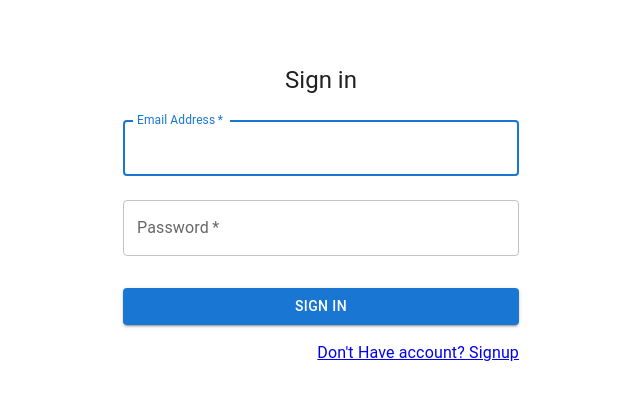
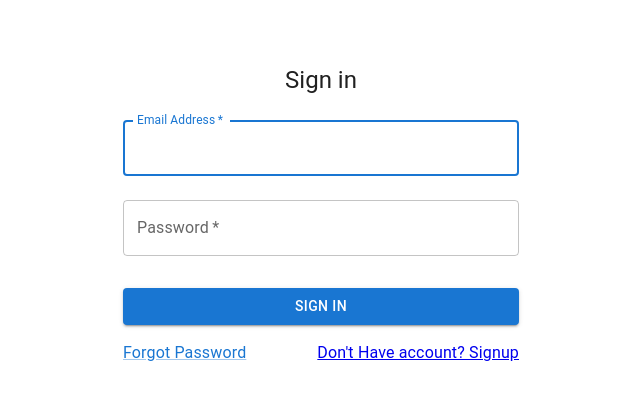
Before and after one commit to KrutikaGajjar/FirebaseTutorial, a React (Create React App) app: page /login in a window 1280 px wide. Shown: the top 400 px of the page, without its empty margins (319-959 px from the left). Built offline with nearby package versions, Linux system fonts and the light colour scheme.

Commit message:
Sign In functinality

```diff
--- /dev/null
+++ b/src/Components/Link/customLink.js
@@ -0,0 +1,8 @@
+import { Link } from '@mui/material'
+import React from 'react'
+
+export default function CustomLink({handleLink,message}) {
+  return (
+   <Link onClick={handleLink} href='#'>{message}</Link>
+  )
+}
--- a/src/Container/Login/login.js
+++ b/src/Container/Login/login.js
@@ -1,4 +1,4 @@
-import React from 'react'
+import React, { useState,useRef } from 'react'
 import Button from '@mui/material/Button';
 import CssBaseline from '@mui/material/CssBaseline';
 import TextField from '@mui/material/TextField';
@@ -8,18 +8,57 @@ import Typography from '@mui/material/Typography';
 import Container from '@mui/material/Container';
 import { createTheme, ThemeProvider } from '@mui/material/styles';
 import { Link } from 'react-router-dom';
+import { useNavigate } from 'react-router'
+import AlertBox from '../../Components/Alert/alert';
+import { sendPasswordResetEmail, signInWithEmailAndPassword } from 'firebase/auth';
+import { auth } from '../../firebase';
+import CustomLink from '../../Components/Link/customLink';
 
 const theme = createTheme();
 export default function Login() {
 
+  const [userInfo, setUserInfo] = useState({ email: '', password: '' });
+  const [alert, setAlert] = useState({visible:false, severity:'', message:''});
+  const router = useNavigate();
+  const timerRef = useRef(null);
+
 const handleSubmit = (event) => {
     event.preventDefault();
+  signInWithEmailAndPassword(auth, userInfo.email, userInfo.password)
+    .then(userInformation => {
+      console.log(userInformation);
+      router('/')
+    })
+    .catch(error => {
+    setAlert({ visible:true,severity:'error',message:error.message})
+        console.log(error.code);
+        timerRef.current= setTimeout(() => {
+          setAlert({ visible:false,severity:'',message:''})
+        },2000)
+  })
+};
 
- };
+  const handlePassword = () => {
+    sendPasswordResetEmail(auth, userInfo.email)
+      .then(() => {
+        setAlert({ visible: true, severity: 'success', message: 'Email Sent Successfully' })
+         timerRef.current= setTimeout(() => {
+          setAlert({ visible:false,severity:'',message:''})
+        },2000)
+      })
+      .catch(error => {
+      setAlert({ visible:true,severity:'error',message:error.message})
+        console.log(error.code);
+        timerRef.current= setTimeout(() => {
+          setAlert({ visible:false,severity:'',message:''})
+        },2000)
+    })
+  }
 
   return (
     <ThemeProvider theme={theme}>
       <Container component="main" maxWidth="xs">
+        <AlertBox visible={alert.visible} severity={alert.severity} message={alert.message}/>
         <CssBaseline />
         <Box
           sx={{
@@ -43,6 +82,8 @@ const handleSubmit = (event) => {
               name="email"
               autoComplete="email"
               autoFocus
+              value={userInfo.email}
+              onChange={(event)=>{setUserInfo({...userInfo,email:event.target.value})}}
             />
             <TextField
               margin="normal"
@@ -53,6 +94,8 @@ const handleSubmit = (event) => {
               type="password"
               id="password"
               autoComplete="current-password"
+              value={userInfo.password}
+              onChange={(event)=>{setUserInfo({...userInfo,password:event.target.value})}}
             />
             <Button
               type="submit"
@@ -64,9 +107,7 @@ const handleSubmit = (event) => {
             </Button>
             <Grid container>
               <Grid item xs>
-                {/* <Link >
-                  Forgot password?
-                </Link> */}
+                <CustomLink message='Forgot Password' handleLink={handlePassword}/>
               </Grid>
               <Grid item>
                 <Link to='/signup'>
```
